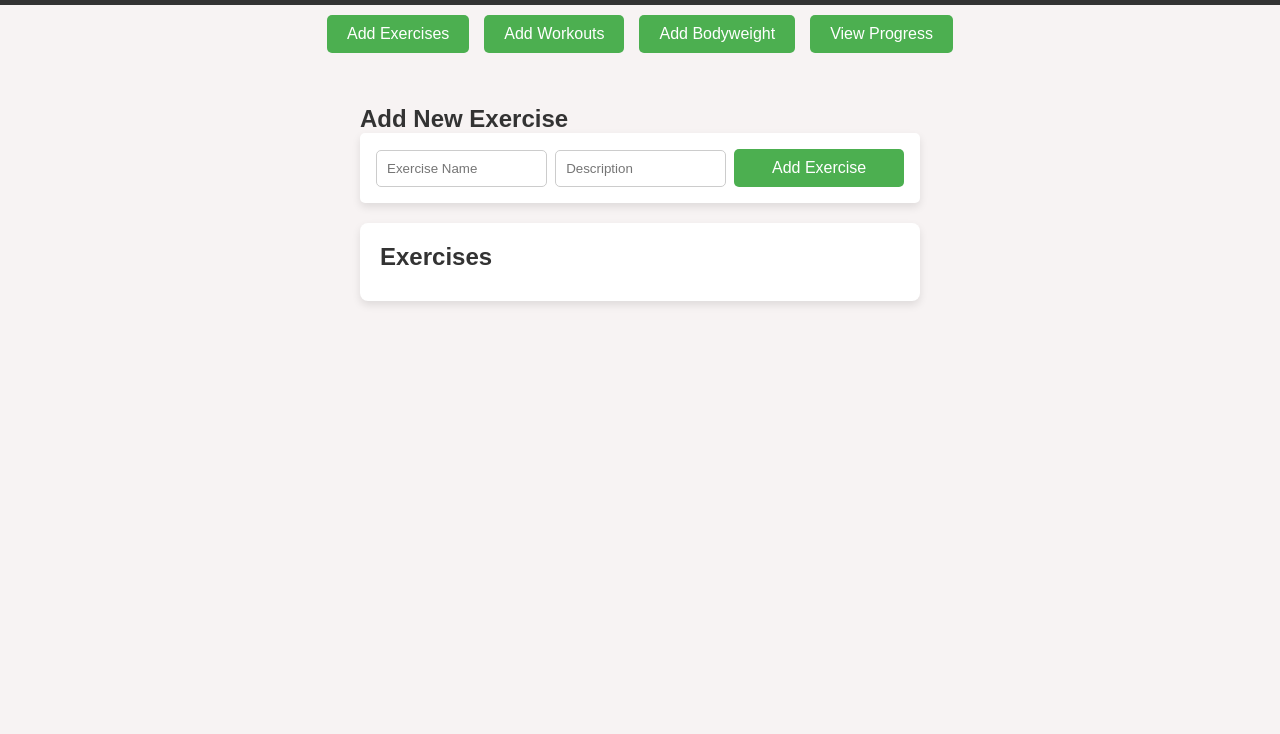
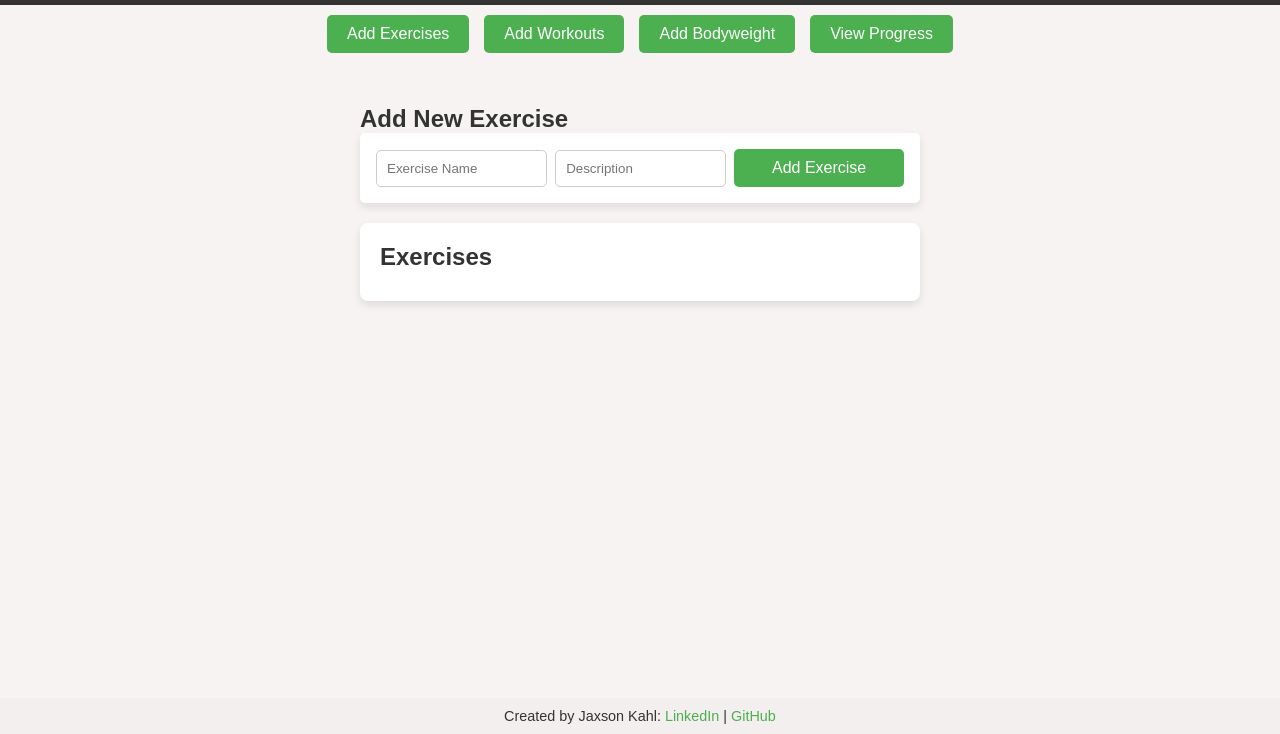
Before and after one commit to jaxsonkahl/Personal-Fitness-Tracker, a website: page src/frontend/index.html in a window 1280 px wide. Shown: the part 66-800 px from the top of the page. Drawn offline with nearby package versions, Linux system fonts and the light colour scheme; no server answers.

Commit message:
Added a footer with my information

```diff
--- a/src/frontend/index.html
+++ b/src/frontend/index.html
@@ -121,5 +121,12 @@
             </div>
         </section>
     </main>
+
+    <footer class="footer">
+        <p>Created by Jaxson Kahl:
+            <a href="https://www.linkedin.com/in/jaxson-kahl-b8b464269/" target="_blank">LinkedIn</a> |
+            <a href="https://github.com/jaxsonkahl" target="_blank">GitHub</a>
+        </p>
+    </footer>
 </body>
 </html>
--- a/src/frontend/style.css
+++ b/src/frontend/style.css
@@ -226,6 +226,7 @@ main {
     height: auto !important;
 }
 
+
 /* Specific Input Styling in Workout and Body Weight Tabs */
 #addWorkoutTab .form-section input {
     min-width: 80px;
@@ -241,3 +242,25 @@ main {
 #addBodyWeightTab .form-section input[type="number"] {
     width: 80px;
 }
+
+/* Footer Styling */
+.footer {
+    text-align: center;
+    padding: 10px;
+    background-color: #f4efef;
+    color: #333;
+    font-size: 0.9rem;
+    width: 100%;
+    position: fixed;
+    bottom: 0;
+    left: 0;
+}
+
+.footer a {
+    color: #4CAF50;
+    text-decoration: none;
+}
+
+.footer a:hover {
+    text-decoration: underline;
+}
```
